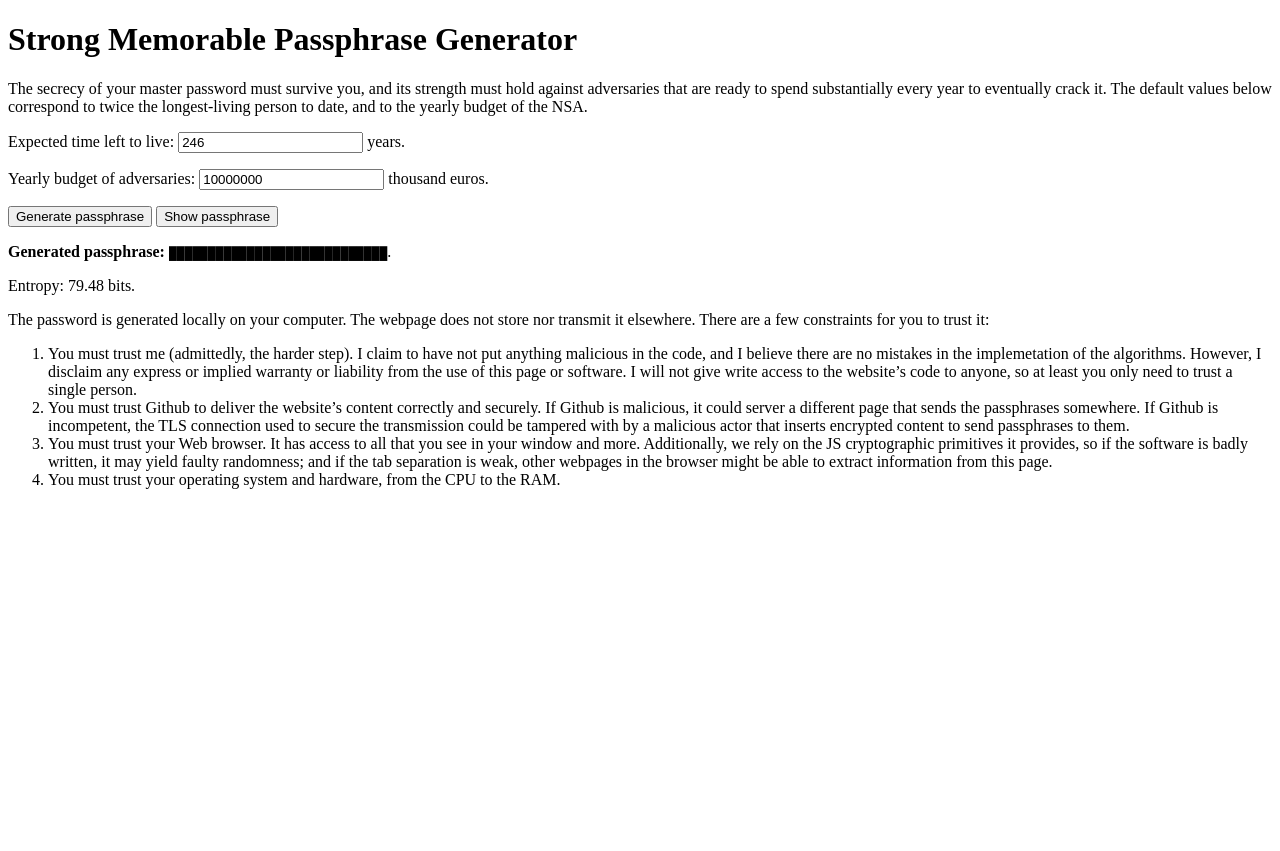
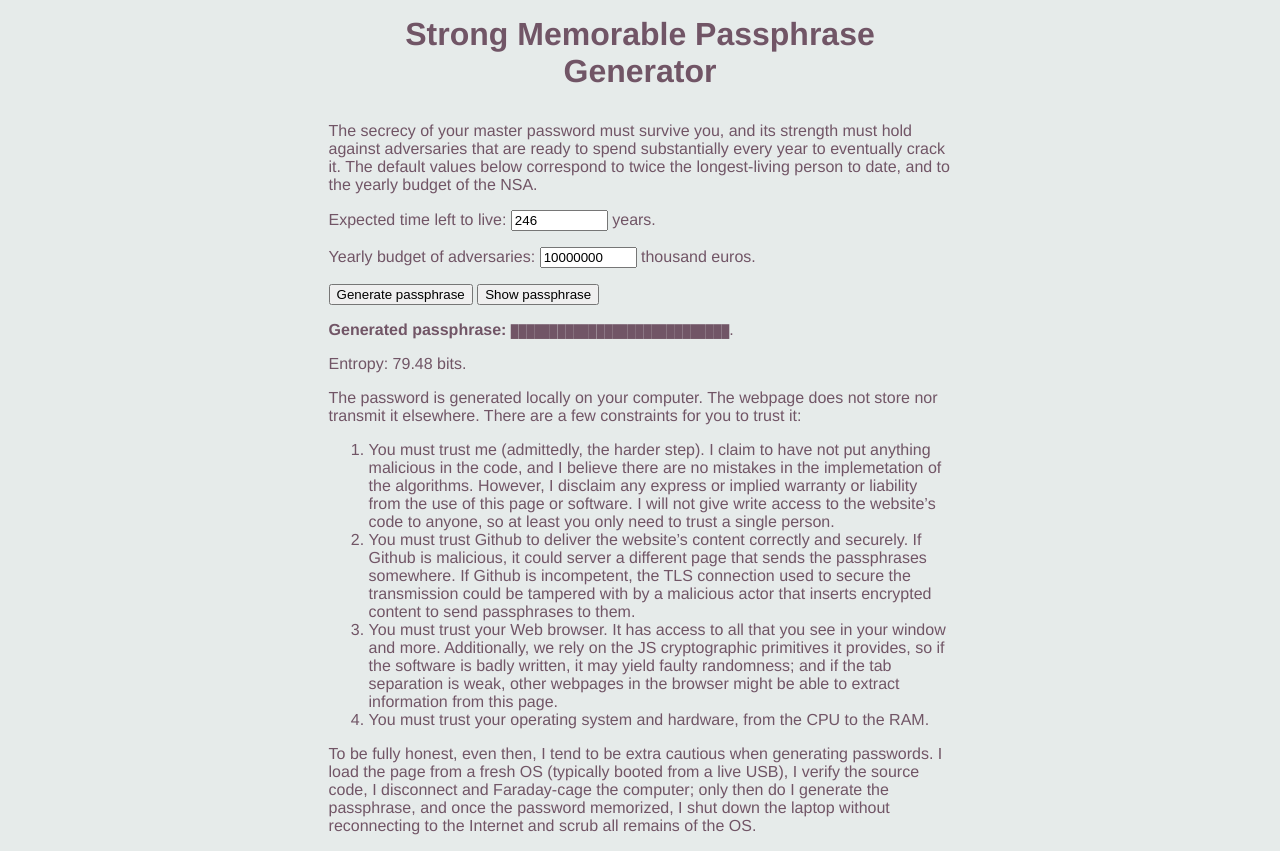
Before and after one commit to espadrine/passphrase, a website: page index.html in a window 1280 px wide. Before the commit the page ends 800 px from the top, so only its background shows below. Drawn offline with Linux system fonts and the light colour scheme.

Commit message:
Add styling to webpage

```diff
--- a/index.html
+++ b/index.html
@@ -1,4 +1,36 @@
 <!doctype html><title>Random passphrase</title>
+<style>
+  html {
+    font-family: Helvetica Neue, Source Sans Pro, sans-serif;
+    color: #715566;
+    background-color: #e6ebea;
+  }
+
+  h1 {
+    text-align: center;
+    margin: 1rem 0 2rem;
+  }
+  nav > ul { list-style: none; }
+  a {
+    color: #f55b2c;
+    text-decoration: none;
+  }
+  a:hover {
+    color: #616566;
+    background-color: #fff7a5;
+  }
+
+  body {
+    max-width: 70ch;
+    margin: 1rem auto;
+    padding: 0 8px;
+  }
+
+  input[type="number"] {
+    width: 12ch;
+  }
+</style>
+
 <h1>Strong Memorable Passphrase Generator</h1>
 <p>The secrecy of your master password must survive you, and its strength must
   hold against adversaries that are ready to spend substantially every year to
@@ -36,6 +68,13 @@
   <li>You must trust your operating system and hardware,
     from the CPU to the RAM.
 </ol>
+<p>
+  To be fully honest, even then, I tend to be extra cautious when generating
+  passwords. I load the page from a fresh OS (typically booted from a live USB),
+  I verify the source code, I disconnect and Faraday-cage the computer;
+  only then do I generate the passphrase, and once the password memorized,
+  I shut down the laptop without reconnecting to the Internet and scrub all
+  remains of the OS.
 
 <script src=./browser.js></script>
 <script>
```
